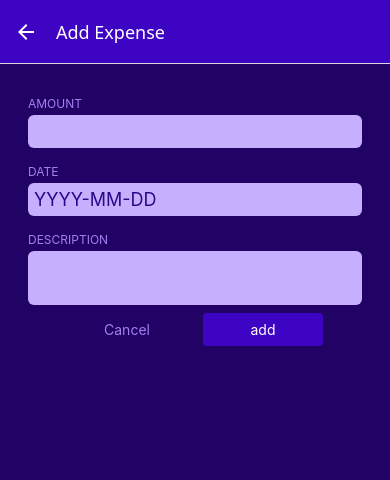
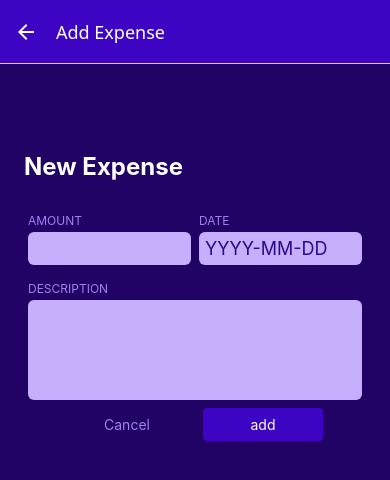
Before and after one commit to 0x3ree/ExpenseTracker, a React Native app: screen /ManageExpenses in a window 390 px wide. Shown: the top 480 px of the page. Built offline with nearby package versions, Linux system fonts and the light colour scheme.

Commit message:
Refactor ExpenseForm to use a single state object for input values and enhance Input component for dynamic styling

```diff
--- a/ManageExpense/ExpenseForm.js
+++ b/ManageExpense/ExpenseForm.js
@@ -1,33 +1,63 @@
-import { View } from "react-native";
+import { useState } from "react";
+import { Text, View, StyleSheet } from "react-native";
 import Input from "./Input";
 
 function ExpenseForm() {
-  function amountChangeHandler() {}
+  // in here instead of using the useState hook to create a state for each input field, we are using a single state object to hold all the input values
+  // this will make it easier to manage the state and update the values
+  const [inputValues, setInputValues] = useState({
+    amount: "",
+    date: "",
+    description: "",
+  });
+
+  //in here the enteredValue is the value that is passed to the function when the text in the input field changes and is provided by react native automatically
+  //the inputIdentifier represents the amount, date and description input fields and in here in the setInpute value we are going to make it in a way that keeps the previous values and only updates the value of the input field that is changed
+  function inputChangeHandler(inputIdentifier, enteredValue) {
+    setInputValues((curentValues) => {
+      return {
+        ...curentValues,
+        [inputIdentifier]: enteredValue, // this targets a specific input dynamically
+      };
+    });
+  }
   return (
-    <View>
+    <View style={styles.form}>
+      <Text style={styles.title}>New Expense</Text>
+      <View style={styles.inputRow}>
         <Input
+          style={styles.rowInput}
           label="AMOUNT"
           textInputConfig={{
             keyboardType: "decimal-pad",
-          onChangeText: amountChangeHandler,
-          // this will be called when the text in the input field changes
+            // we use the.bind() method to bind the inputChangeHandler function to the input field and pass the inputIdentifier as "amount" and the enteredValue as the value of the input field
+            //NOTE: THE .BIND() ACCEPTS THE THIS KEYWORD AS THE FIRST ARGUMENT AND THE SECOND ARGUMENT IS THE VALUE THAT WE WANT TO PASS TO THE FUNCTION. and as for the entered value it's provided and added by react native automatically
+            onChangeText: inputChangeHandler.bind(this, "amount"), // this will bind the inputChangeHandler function to the input field and pass the inputIdentifier as "amount" and the enteredValue as the value of the input field
+            // this will be called when the text in the input field changes and this is allowed because of the textInputConfig
+            value: inputValues.amount,
+            // this is a two way binding,(to allow us change the inputValue from elsewhere in our component) the value of the input field will be updated when the state changes and vice versa
           }}
         />
         <Input
+          style={styles.rowInput}
           label="DATE"
           textInputConfig={{
             placeholder: "YYYY-MM-DD",
             maxLength: 10,
-          onChangeText: () => {},
+            onChangeText: inputChangeHandler.bind(this, "date"), // this will bind the inputChangeHandler function to the input field and pass the inputIdentifier as "date" and the enteredValue as the value of the input field
+            value: inputValues.date,
             // this will be called when the text in the input field changes
           }}
         />
+      </View>
       <Input
         label="DESCRIPTION"
         textInputConfig={{
           multiline: true,
           // autoCapitalize: "none",
           //autoCorrect: false,
+          onChangeText: inputChangeHandler.bind(this, "description"),
+          value: inputValues.description,
         }}
       />
     </View>
@@ -36,41 +66,21 @@ function ExpenseForm() {
 
 export default ExpenseForm;
 
-//---------------------------------------------------------------------------------------------------------------
-
-/*
-({ expense, onSave }) {
-  const [formData, setFormData] = React.useState(expense || {});
-
-  const handleChange = (e) => {
-    const { name, value } = e.target;
-    setFormData((prevData) => ({ ...prevData, [name]: value }));
-  };
-
-  const handleSubmit = (e) => {
-    e.preventDefault();
-    onSave(formData);
-  };
-
-  return (
-    <form onSubmit={handleSubmit}>
-      <input
-        type="text"
-        name="description"
-        value={formData.description || ""}
-        onChange={handleChange}
-        placeholder="Description"
-      />
-      <input
-        type="number"
-        name="amount"
-        value={formData.amount || ""}
-        onChange={handleChange}
-        placeholder="Amount"
-      />
-      <button type="submit">Save</button>
-    </form>
-  );
-}
-
-*/
+const styles = StyleSheet.create({
+  form: {
+    marginTop: 40,
+  },
+  title: {
+    fontSize: 24,
+    fontWeight: "bold",
+    color: "white",
+    marginVertical: 24,
+  },
+  inputRow: {
+    flexDirection: "row",
+    justifyContent: "space-between",
+  },
+  rowInput: {
+    flex: 1,
+  },
+});
--- a/ManageExpense/Input.js
+++ b/ManageExpense/Input.js
@@ -5,11 +5,16 @@ import { GlobalStyles } from "../constants/Styles";
 // in here we we destructure the Label props so it'll be configureable from outside(dynamic settings)
 // in here we wanted using the label, type and maxLength props to make it reusable but that will take a lot of time and too much props instead we used the spread operator to get all the props and use them in the TextInput component
 // -so we can use the component in a more dynamic way
-function Input({ label, textInputConfig }) {
+function Input({ label, style, textInputConfig }) {
+  let inputStyles = [styles.input]; // this will create an array with the styles for the input field
+  //check what a refrecence value is
+  if (textInputConfig && textInputConfig.multiline) {
+    inputStyles.push(styles.inputMultiline); // this will add the styles for the multiline input field to the inputStyles array
+  }
   return (
-    <View style={styles.inputContainer}>
+    <View style={[styles.inputContainer, style]}>
       <Text style={styles.label}>{label}</Text>
-      <TextInput style={styles.input} {...textInputConfig} />
+      <TextInput style={inputStyles} {...textInputConfig} />
     </View>
     // the textInputConfig is the props that we passed to the TextInput component, which is expected to be an object containing the props for the TextInput component
   );
@@ -34,4 +39,9 @@ const styles = StyleSheet.create({
     fontSize: 18,
     color: GlobalStyles.color.primary700,
   },
+  // for the next we want to make the input field a little bit bigger
+  inputMultiline: {
+    minHeight: 100,
+    textAlignVertical: "top", // this will make the text start from the top of the input field
+  },
 });
--- a/screens/ManageExpenses.js
+++ b/screens/ManageExpenses.js
@@ -41,13 +41,13 @@ function ManageExpenses({ route, navigation }) {
       expensesCtx.updateExpense(editedExpenseId, {
         description: "edited test",
         amount: 29.99,
-        date: new Date("2025-05-14"),
+        date: new Date("2025-05-22"),
       });
     } else {
       expensesCtx.addExpense({
         description: "added test",
         amount: 19.99,
-        date: new Date("2025-05-14"),
+        date: new Date("2025-05-22"),
       });
     }
     navigation.goBack();
--- a/store/expenses-context.js
+++ b/store/expenses-context.js
@@ -4,62 +4,62 @@ const DUMMY_EXPENSES = [
     id: "e1",
     description: "A jar of OJK",
     amount: 60.15,
-    date: new Date("2025-05-16"),
+    date: new Date("2025-05-22"),
   },
   {
     id: "e2",
     description: "A pair of pants",
     amount: 39.99,
-    date: new Date("2025-05-15"),
+    date: new Date("2025-05-22"),
   },
   {
     id: "e3",
     description: "A native attire",
     amount: 19.99,
-    date: new Date("2025-05-14"),
+    date: new Date("2025-05-22"),
   },
   {
     id: "e4",
     description: "A pack of cat food",
     amount: 59.0,
-    date: new Date("2025-05-13"),
+    date: new Date("2025-05-22"),
   },
   {
     id: "e5",
     description: "A pair of shoes",
     amount: 39.99,
-    date: new Date("2025-02-05"),
+    date: new Date("2025-02-22"),
   },
 
   {
     id: "e6",
     description: "A jar of OJK",
     amount: 60.15,
-    date: new Date("2025-02-01"),
+    date: new Date("2025-02-21"),
   },
   {
     id: "e7",
     description: "A pair of pants",
     amount: 39.99,
-    date: new Date("2025-02-02"),
+    date: new Date("2025-02-21"),
   },
   {
     id: "e8",
     description: "A native attire",
     amount: 19.99,
-    date: new Date("2025-01-03"),
+    date: new Date("2025-01-21"),
   },
   {
     id: "e9",
     description: "A pack of cat food",
     amount: 59.0,
-    date: new Date("2025-01-04"),
+    date: new Date("2025-01-21"),
   },
   {
     id: "e10",
     description: "A pair of shoes",
     amount: 39.99,
-    date: new Date("2025-01-05"),
+    date: new Date("2025-01-21"),
   },
 ];
 
```
Also changed, not shown: 1 other file (tests, documents, lock files or other folders). Lines whose indentation alone changed are shown as unchanged.
